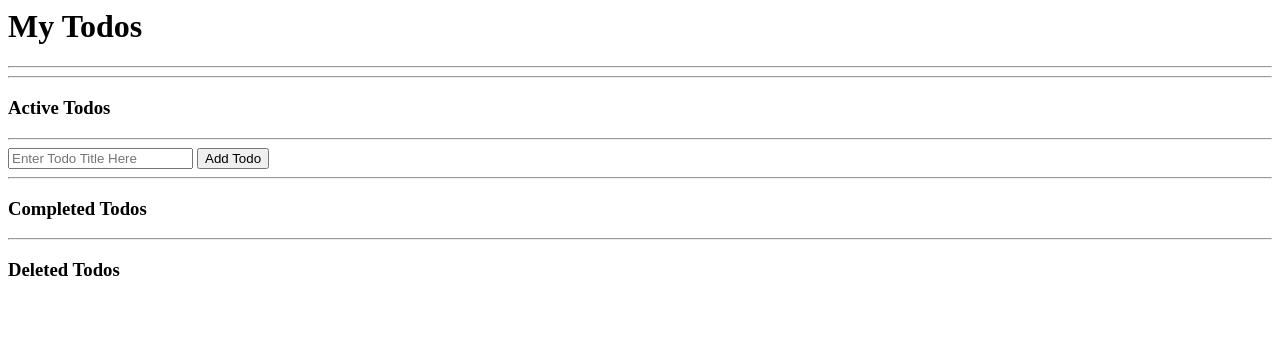
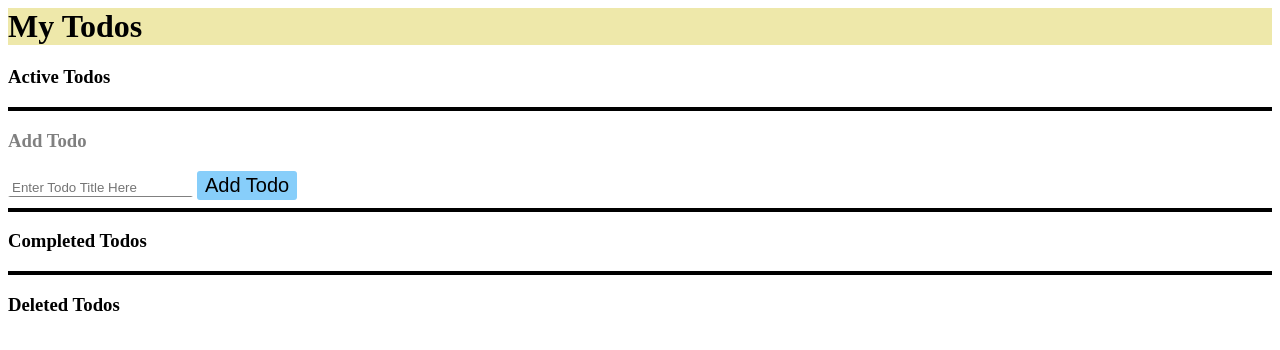
Before and after one commit to Abhijit-Kawale/TODO-App, a website: page public/index.html in a window 1280 px wide. Drawn offline with Linux system fonts and the light colour scheme; no server answers.

Commit message:
README.md added & some designing

```diff
--- a/public/index.html
+++ b/public/index.html
@@ -10,8 +10,6 @@
 
 <h1>My Todos</h1>
 
-<hr>
-<hr>
 
 <div id="todos_list_div">
 
@@ -20,9 +18,10 @@
 
     </div>
     <hr>
+    <h3 id="add_todo">Add Todo</h3>
     <input type="text" id="new_todo_input" placeholder="Enter Todo Title Here"/>
 
-    <input type="button" value="Add Todo" onclick="addTodoAJAX()"/>
+    <input type="button" value="Add Todo" id="add_button" onclick="addTodoAJAX()"/>
     <hr>
 
     <h3>Completed Todos</h3>
--- a/public/styles.css
+++ b/public/styles.css
@@ -60,3 +60,27 @@ input#checkbox:checked:after {
     left: 3px;
     color: white;
 }
+
+#add_todo {
+    color: grey;
+}
+
+#new_todo_input {
+    border-color: transparent;
+    border-bottom: 1px solid grey;
+}
+
+#add_button {
+    background-color: #87cefa;
+    border-color: transparent;
+    border-radius: 3px;
+    font-size: 20px;
+}
+
+h1 {
+    background-color: #eee8aa;
+}
+
+hr {
+    border: 2px solid black ;
+}
```
Also changed, not shown: README.md (added), 1 other file.
